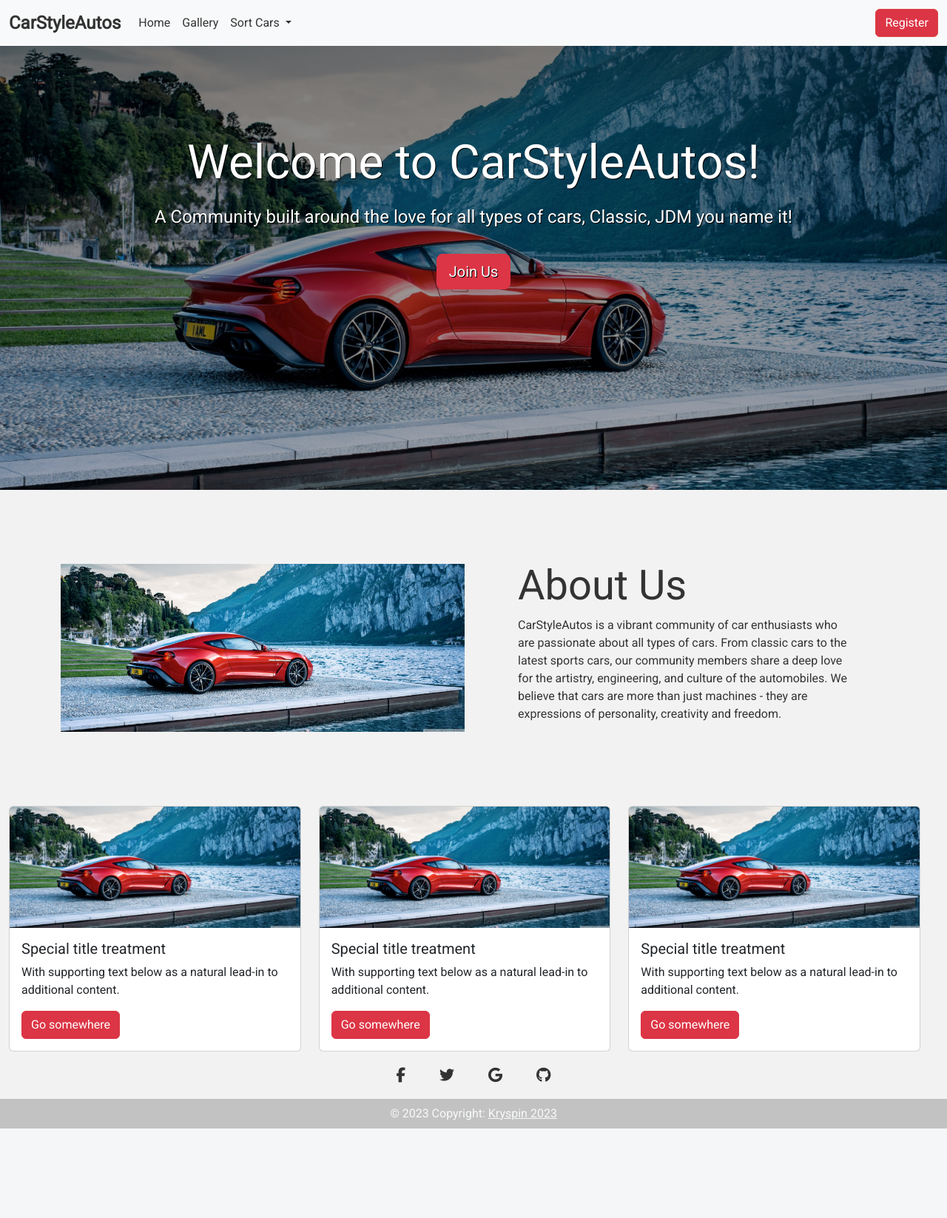
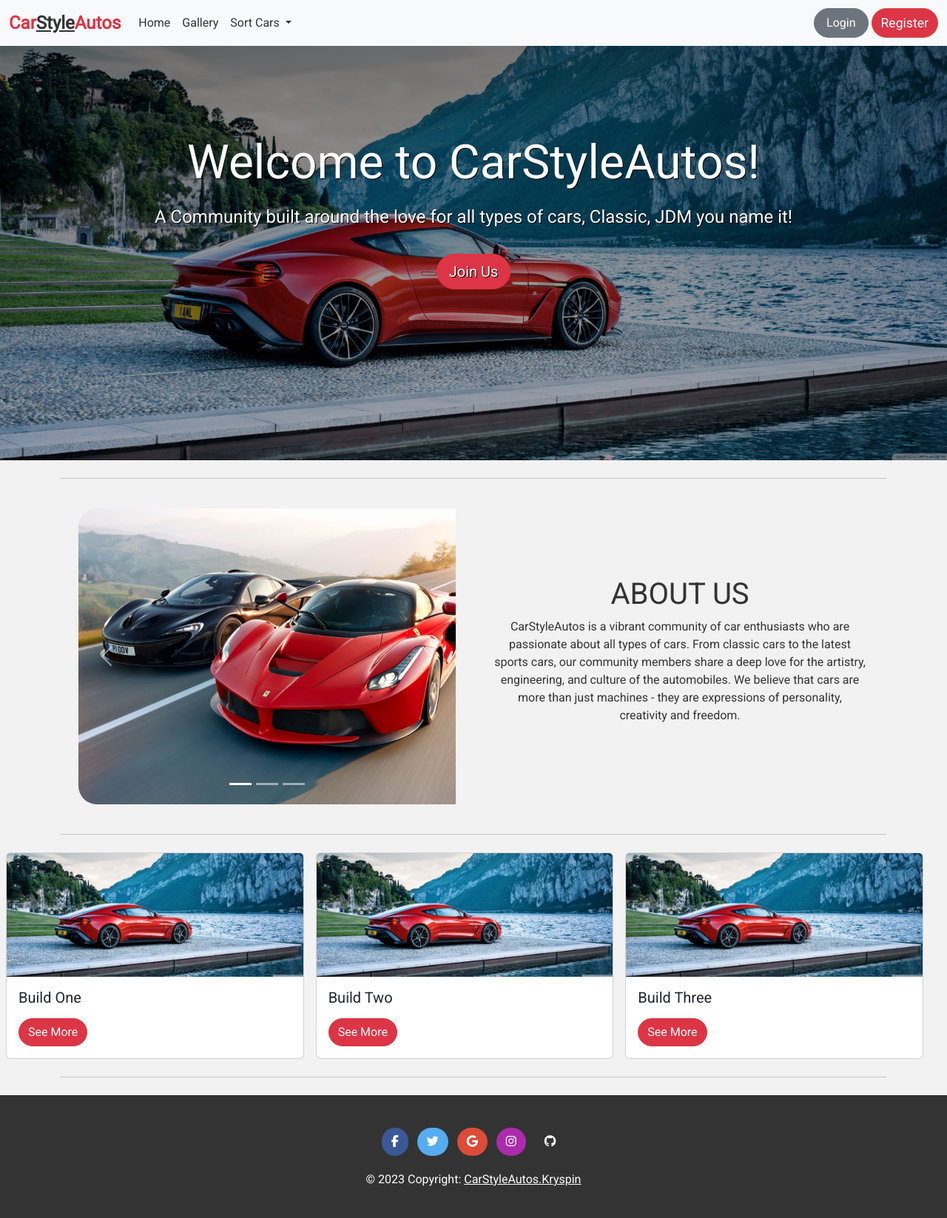
Before and after one commit to kryspinm97/PP4-CarStyleAutos, a Django app: page / in a window 1280 px wide. Shown: the whole page at 74% size. Before the commit the page ends 1525 px from the top, so only its background shows below. Run offline with Django 3.2, Linux system fonts and the light colour scheme; some libraries are stand-ins or nearby versions.

Commit message:
Adjusting base.html/index.html styling

```diff
--- a/static/css/styles.css
+++ b/static/css/styles.css
@@ -1,21 +1,40 @@
 body {
-    font-family : 'Roboto', sans-serif;
+    font-family: 'Roboto', sans-serif;
     display: flex;
     flex-direction: column;
     min-height: 100vh;
     background-color: #f2f2f2;
-    color:#333;
+    color: #333;
+}
+
+h2 {
+    text-transform: uppercase;
+}
+
+
+.carousel-item img {
+    height: 400px;
+    width: 600px;
+    object-fit: cover;
+    border-radius: 25px;
 }
 
 .navbar {
     background-color: #fff;
 }
 
+
 .navbar-brand {
     font-size: 1.5rem;
     font-weight: bold;
+    color: #dc3545;
+    text-transform: none;
+    text-decoration: none;
+}
+
+.navbar-brand span {
     color: #333;
-
+    text-decoration: underline;
 }
 
 .nav-link {
@@ -34,17 +53,7 @@ body {
     background-color: #f2f2f2;
 }
 
-.btn-outline-success {
-    color: #fff;
-    border-color: #dc4545;
-    background-color:#dc3545;
-}
 
-.btn-outline-success:hover {
-    color: #fff;
-    background-color: #c82333;
-    border-color: #c82333;
-}
 
 .hero-text {
     position: relative;
@@ -52,7 +61,8 @@ body {
     text-align: center;
 }
 
-.hero-text h1, .hero-text p {
+.hero-text h1,
+.hero-text p {
     position: relative;
     z-index: 1;
 }
@@ -61,14 +71,14 @@ body {
     background-image: url("../images/cartest.jpg");
     background-repeat: no-repeat;
     background-size: cover;
-   height: 75vh;
+    height: 70vh;
     position: relative;
     color: #fff;
 }
 
 .jumbotron:before {
     content: "";
-    background: linear-gradient(to bottom, rgba(0,0,0,0.5), rgba(0,0,0,0.3));
+    background: linear-gradient(to bottom, rgba(0, 0, 0, 0.5), rgba(0, 0, 0, 0.3));
     position: absolute;
     top: 0;
     bottom: 0;
@@ -100,9 +110,51 @@ body {
 }
 
 
+.card:hover {
+    box-shadow: 0 0 20px rgba(220, 53, 69, 0.5);
+}
+
+.footer {
+    background-color: #333;
+    color: #fff;
+    padding: 2rem 0;
+    text-align: center;
+}
+
+.footer-logo {
+    font-family: 'Roboto', sans-serif;
+    font-size: 2rem;
+    font-weight: bold;
+    color: #dc3545;
+}
+
+.footer-logo span {
+    color: #333;
+}
+
+.footer-social {
+    margin-top: 1rem;
+}
+
+.footer-text {
+    font-size: 1.1rem;
+    margin-bottom: 0;
+}
+
+.footer-link {
+    color: #fff;
+}
+
+.footer-social-icon i {
+    color: #fff;
+}
+
+/* --- BUTTON STYLING --- */
+
 .btn-primary {
     background-color: #dc3545;
     border-color: #dc3545;
+    border-radius: 50px;
 }
 
 .btn-primary:hover {
@@ -110,27 +162,67 @@ body {
     border-color: #c82333;
 }
 
-.card:hover {
-    box-shadow: 0 0 20px rgba(220, 53, 69, 0.5);
+.btn-secondary {
+    border-radius: 50px;
 }
 
-.footer {
-    background-color: #333;
+.btn-social {
     color: #fff;
+    border-radius: 50%;
+    padding: 0.5rem;
+    margin-right: 0.5rem;
+    transition: color 0.3 ease;
 }
 
-.footer-link {
-    color:#fff;
+.btn-outline-success {
+    color: #fff;
+    font-size: 1.1rem;
+    border-color: #dc4545;
+    border-radius: 50px;
+    background-color: #dc3545;
 }
 
-.footer-link:hover {
-    color: #dc3545
+.btn-outline-success.login {
+    color: #fff;
+    font-size: 1.1rem;
+    border-color: #333;
+    border-radius: 50px;
+    background-color: #333;
 }
 
-.footer-social-icon i{
-    color: #333;
+.btn.outline-success.login:hover {
+    color: #fff;
+    background-color: #dc4545;
+    border-color: #dc4545;
 }
 
-.footer-social-icon:hover i{
-    color:#dc3545;
+.btn-outline-success:hover {
+    color: #fff;
+    background-color: #c82333;
+    border-color: #c82333;
 }
+
+.btn-facebook {
+    background-color: #3b5998;
+    border-radius: 25px;
+}
+
+.btn-twitter {
+    background-color: #55acee;
+    border-radius: 25px;
+}
+
+.btn-github {
+    background-color: #333333;
+    border-radius: 25px;
+}
+
+.btn-google {
+    background-color: #dd4b39;
+    border-radius: 25px;
+}
+
+.btn-instagram {
+    background-color: #ac2bac;
+    border-radius: 25px;
+}
--- a/templates/base.html
+++ b/templates/base.html
@@ -24,7 +24,7 @@
 
   <nav class="navbar navbar-expand-lg navbar-light bg-light sticky-top">
     <div class="container-fluid">
-      <a class="navbar-brand" href="#">CarStyleAutos</a>
+      <a class="navbar-brand" href="#">Car<span>Style</span>Autos</a>
       <button class="navbar-toggler" type="button" data-bs-toggle="collapse" data-bs-target="#navbarSupportedContent"
         aria-controls="navbarSupportedContent" aria-expanded="false" aria-label="Toggle navigation">
         <span class="navbar-toggler-icon"></span>
@@ -46,13 +46,12 @@
               <li><a class="dropdown-item" href="#">Classic Cars</a></li>
               <li><a class="dropdown-item" href="#">Sports Cars</a></li>
               <li><a class="dropdown-item" href="#">Custom Builds</a></li>
-              <li><a class="dropdown-item" href="#">JDM</a></li>
-              <li><a class="dropdown-item" href="#">Exotic Cars</a></li>
             </ul>
           </li>
         </ul>
         <form class="d-flex">
-          <button class="btn btn-outline-success" type="submit">
+          <button class="btn btn-secondary px-3" type="submit">Login</button>
+          <button class="btn btn-outline-success ms-1" type="submit">
             Register
           </button>
         </form>
@@ -66,38 +65,41 @@
   <!-- Content from other pages extending this template.-->
   {% endblock content %}
 
-  <footer class="text-center text-white">
+  <footer class="footer text-center text-white">
     <!-- Grid container -->
-    <div class="container pt-1">
+    <div class="container p-2 pb-0">
       <!-- Section: Social media -->
-      <section class="mb-1">
+      <section class="mb-2">
         <!-- Facebook -->
-        <a class="btn btn-link btn-floating btn-lg m-1 footer-social-icon" href="#!" role="button"
-          data-mdb-ripple-color="dark"><i class="fab fa-facebook-f"></i></a>
+        <a class="btn text-white btn-floating m-1 btn-facebook" href="#!" role="button"><i
+            class="fab fa-facebook-f"></i></a>
 
         <!-- Twitter -->
-        <a class="btn btn-link btn-floating btn-lg m-1 footer-social-icon" href="#!" role="button"
-          data-mdb-ripple-color="dark"><i class="fab fa-twitter"></i></a>
+        <a class="btn text-white btn-floating m-1 btn-twitter" href="#!" role="button"><i
+            class="fab fa-twitter"></i></a>
 
         <!-- Google -->
-        <a class="btn btn-link btn-floating btn-lg m-1 footer-social-icon" href="#!" role="button"
-          data-mdb-ripple-color="dark"><i class="fab fa-google"></i></a>
+        <a class="btn text-white btn-floating m-1 btn-google" href="#!" role="button"><i class="fab fa-google"></i></a>
+
+        <!-- Instagram -->
+        <a class="btn text-white btn-floating m-1 btn-instagram" href="#!" role="button"><i
+            class="fab fa-instagram"></i></a>
 
         <!-- Github -->
-        <a class="btn btn-link btn-floating btn-lg m-1 footer-social-icon" href="#!" role="button"
-          data-mdb-ripple-color="dark"><i class="fab fa-github"></i></a>
+        <a class="btn text-white btn-floating m-1 btn-github" href="#!" role="button"><i class="fab fa-github"></i></a>
       </section>
       <!-- Section: Social media -->
     </div>
     <!-- Grid container -->
 
     <!-- Copyright -->
-    <div class="text-center text-light p-2" style="background-color: rgba(0, 0, 0, 0.2)">
+    <div class="text-center p-2">
       © 2023 Copyright:
-      <a class="text-light" href="#">Kryspin 2023</a>
+      <a class="text-white" href="#">CarStyleAutos.Kryspin</a>
     </div>
     <!-- Copyright -->
   </footer>
+
 </body>
 
 <!-- Boostrap & Jquery Scripts-->
--- a/templates/index.html
+++ b/templates/index.html
@@ -16,58 +16,89 @@
 
       <!-- Hero Section -->
 
+      <div class="container">
+        <hr class="my-4">
+      </div>
+
       <!-- About Us Section -->
-      <section class="py-5">
-        <div class="container">
-          <div class="row align-items-center">
-            <div class="col-lg-6">
-              <div>
-                <img class="img-fluid" src="../static/images/cartest.jpg" alt="">
+      <section class="py-3 text-center">
+        <div class="container px-4">
+          <div class="row align-items-center justify-content-between">
+            <div class="col-lg-6 mb-4 mb-lg-0 gx-5">
+              <div id="about-carousel" class="carousel slide" data-bs-ride="carousel">
+                <div class="carousel-indicators">
+                  <button type="button" data-bs-target="#about-carousel" data-bs-slide-to="0" class="active" aria-current="true"></button>
+                  <button type="button" data-bs-target="#about-carousel" data-bs-slide-to="1"></button>
+                  <button type="button" data-bs-target="#about-carousel" data-bs-slide-to="2"></button>
+                </div>
+                <div class="carousel-inner">
+                  <div class="carousel-item active">
+                    <img src="../static/images/ferrari-mclaren.jpg"  alt="car image">
+                  </div>
+                  <div class="carousel-item">
+                    <img src="../static/images/lamborghiniCustom.jpg"  alt="car image">
+                  </div>
+                  <div class="carousel-item">
+                    <img src="../static/images/bugattichrion.jpg" alt="car image">
+                  </div>
+                </div>
+                <button class="carousel-control-prev" type="button" data-bs-target="#about-carousel" data-bs-slide="prev">
+                  <span class="carousel-control-prev-icon" aria-hidden="true"></span>
+                  <span class="visually-hidden">Previous</span>
+                </button>
+                <button class="carousel-control-next" type="button" data-bs-target="#about-carousel" data-bs-slide="next">
+                  <span class="carousel-control-next-icon" aria-hidden="true"></span>
+                  <span class="visually-hidden">Next</span>
+                </button>
               </div>
             </div>
             <div class="col-lg-6">
-              <div class="p-5">
-                <h2 class="display-4">About Us</h2>
+              <div class="p-3">
+                <h2 class="display-6">About Us</h2>
                 <p>CarStyleAutos is a vibrant community of car enthusiasts who are passionate about all types of cars. From classic cars to the latest sports cars, our community members share a deep love for the artistry, engineering, and culture of the automobiles. We believe that cars are more than just machines - they are expressions of personality, creativity and freedom.</p>
               </div>
             </div>
           </div>
         </div>
       </section>
+
       <!-- About Us Section -->
 
+      <div class="container">
+        <hr class="my-4">
+      </div>
 
       <!-- Card Section for Builds -->
 
       <div class="row container-fluid">
-        <div class="col-sm-4">
+        <div class="col-sm-4 px-2">
           <div class="card text">
             <img class="card-img-top" src="../static/images/cartest.jpg" alt="Card Image Cap">
             <div class="card-body">
-              <h5 class="card-title">Special title treatment</h5>
-              <p class="card-text">With supporting text below as a natural lead-in to additional content.</p>
-              <a href="#" class="btn btn-primary">Go somewhere</a>
+              <h5 class="card-title">Build One</h5>
+              <p class="card-text"></p>
+              <a href="#" class="btn btn-primary">See More</a>
             </div>
           </div>
         </div>
 
-        <div class="col-sm-4">
+        <div class="col-sm-4 px-2">
           <div class="card">
             <img class="card-img-top" src="../static/images/cartest.jpg" alt="Card Image Cap">
             <div class="card-body">
-              <h5 class="card-title">Special title treatment</h5>
-              <p class="card-text">With supporting text below as a natural lead-in to additional content.</p>
-              <a href="#" class="btn btn-primary">Go somewhere</a>
+              <h5 class="card-title">Build Two</h5>
+              <p class="card-text"></p>
+              <a href="#" class="btn btn-primary">See More</a>
             </div>
           </div>
         </div>
-        <div class="col-sm-4">
+        <div class="col-sm-4 px-2">
           <div class="card">
             <img class="card-img-top" src="../static/images/cartest.jpg" alt="Card Image Cap">
             <div class="card-body">
-              <h5 class="card-title">Special title treatment</h5>
-              <p class="card-text">With supporting text below as a natural lead-in to additional content.</p>
-              <a href="#" class="btn btn-primary">Go somewhere</a>
+              <h5 class="card-title">Build Three</h5>
+              <p class="card-text"></p>
+              <a href="#" class="btn btn-primary">See More</a>
             </div>
           </div>
         </div>
@@ -75,5 +106,8 @@
 
       <!-- Card Section for Builds -->
 
+      <div class="container">
+        <hr class="my-4">
+      </div>
 
 {% endblock %}
```
Also changed, not shown: templates/car_gallery.html (+18 -0 lines), static/images/ferrari-mclaren.jpg (added), static/images/rs5img.jpg (deleted), templates/home.html (deleted). Lines whose indentation alone changed are shown as unchanged.
